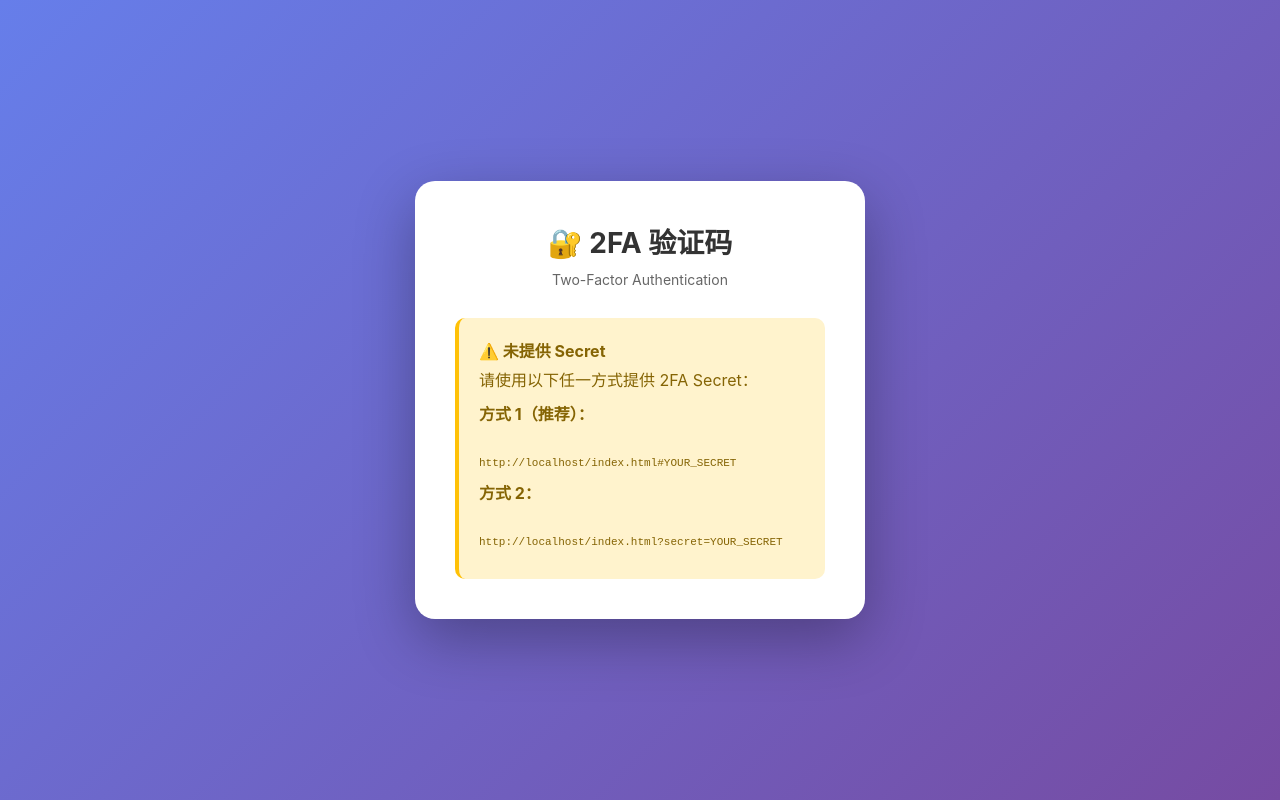
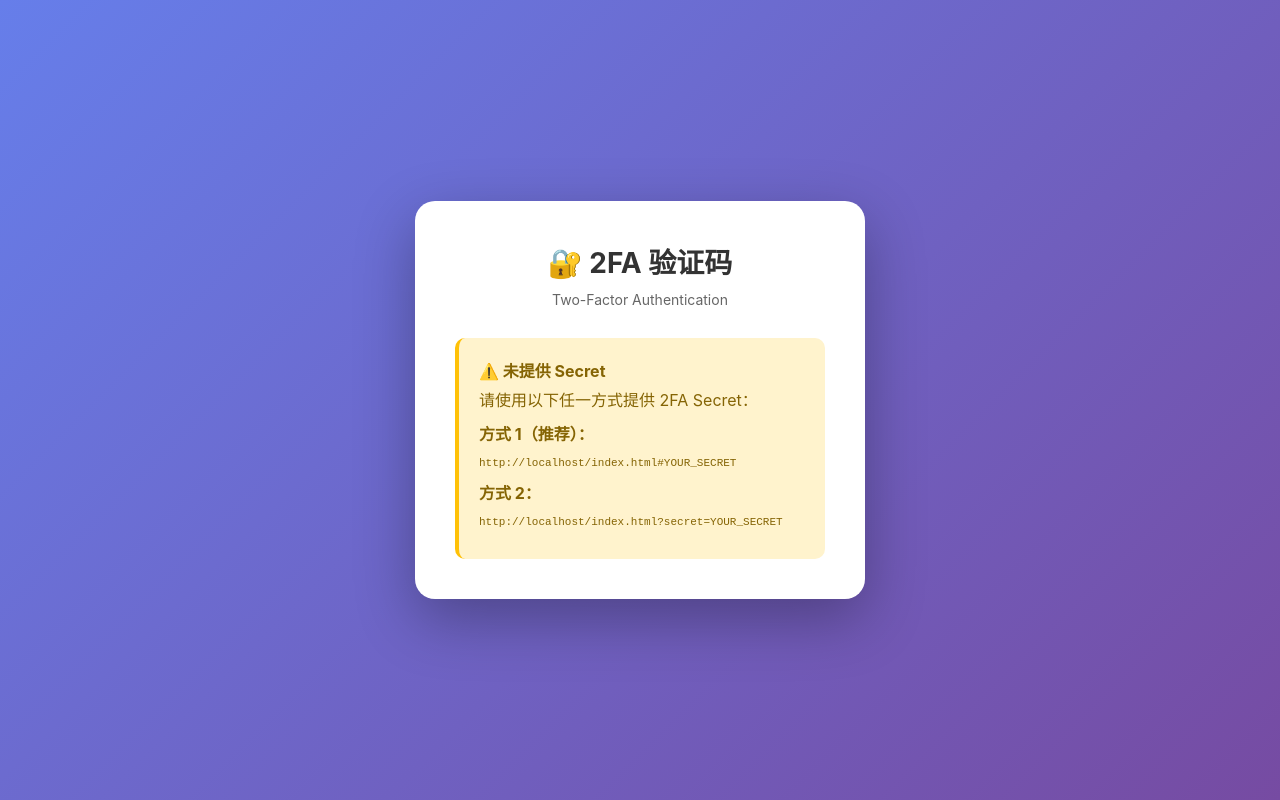
Before and after one commit to WenryXu/2FA, a plain HTML site: page index.html in a window 1280 px wide. Drawn offline with Linux system fonts and the light colour scheme.

Commit message:
remove br

```diff
--- a/index.html
+++ b/index.html
@@ -318,11 +318,11 @@
                             <strong>⚠️ 未提供 Secret</strong>
                             <p>请使用以下任一方式提供 2FA Secret：</p>
                             <p style="margin: 10px 0;">
-                                <strong>方式 1（推荐）：</strong><br>
+                                <strong>方式 1（推荐）：</strong>
                                 <code style="font-size: 11px;">${currentUrl}#YOUR_SECRET</code>
                             </p>
                             <p style="margin: 10px 0;">
-                                <strong>方式 2：</strong><br>
+                                <strong>方式 2：</strong>
                                 <code style="font-size: 11px;">${currentUrl}?secret=YOUR_SECRET</code>
                             </p>
                         </div>
```
